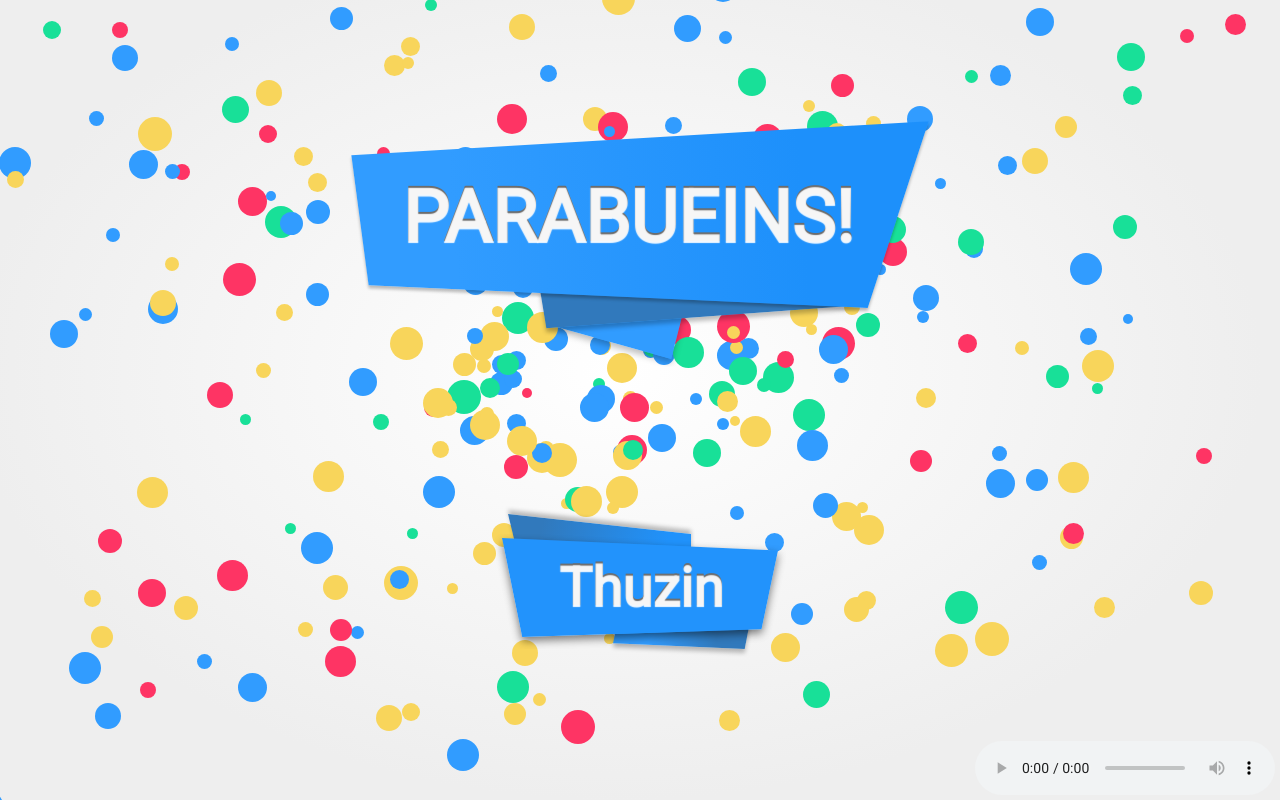
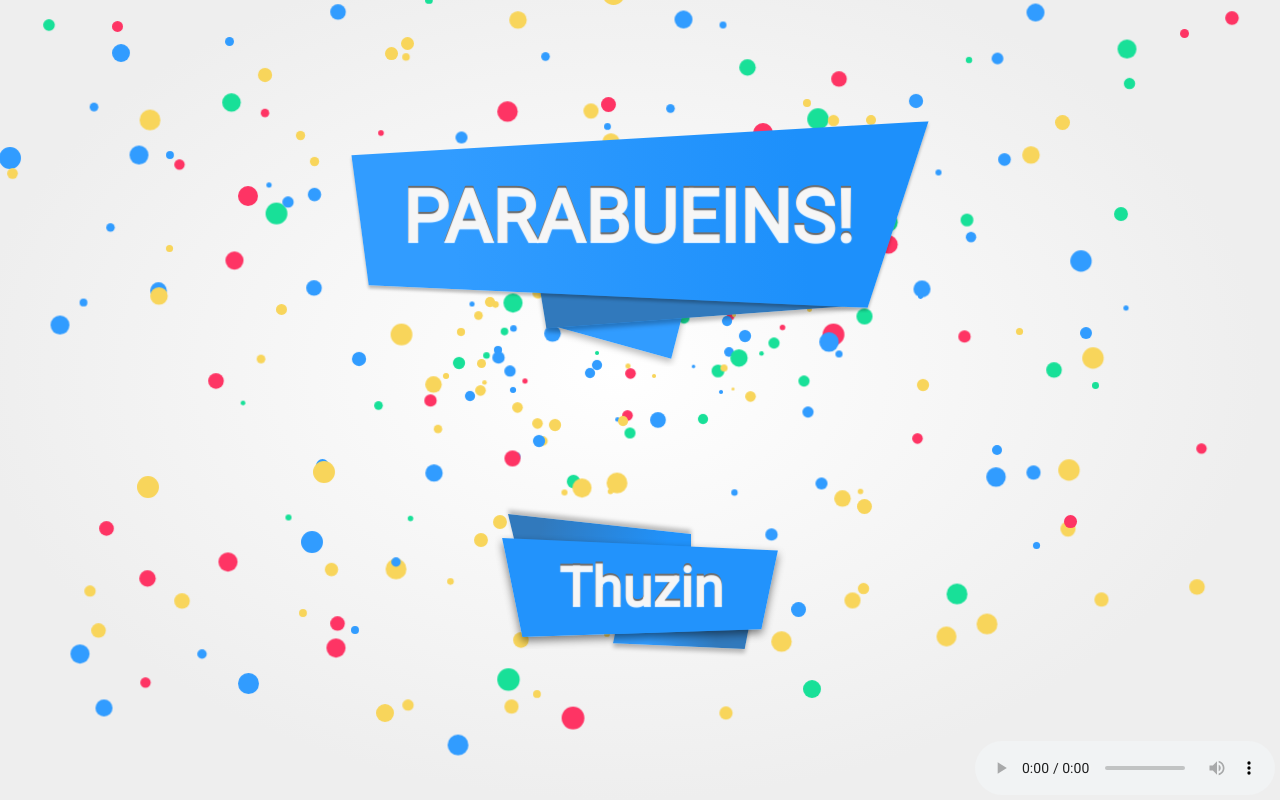
Before and after one commit to DevInt-Community/HappyBirthdayTwentys, an Angular app: page / in a window 1280 px wide. Built offline with nearby package versions, Linux system fonts and the light colour scheme.

Commit message:
refactory in styles

```diff
--- a/src/app/pages/home/confetti/confetti.component.scss
+++ b/src/app/pages/home/confetti/confetti.component.scss
@@ -14,18 +14,20 @@
   }
   39% {
     left: 50vw;
-    top: 40vh;
+    top: 35vh;
     opacity: 0;
+    transform: scale(0.3);
   }
   40% {
     left: 50vw;
-    top: 40vh;
+    top: 35vh;
     opacity: 1;
   }
-  96%{
+  96% {
+    transform: scale(1);
     opacity: 1;
   }
-  100%{
+  100% {
     opacity: 0;
   }
 }
--- a/src/app/pages/home/confetti/confetti.component.ts
+++ b/src/app/pages/home/confetti/confetti.component.ts
@@ -50,7 +50,7 @@ export class ConfettiComponent {
   }
 
   private generateSize(): number {
-    return Math.round(this.getRandomArbitrary(10, 14));
+    return Math.round(this.getRandomArbitrary(6, 12));
   }
 
   private generateSpeed(): number {
--- a/src/app/pages/home/happy-birthday/happy-birthday.component.scss
+++ b/src/app/pages/home/happy-birthday/happy-birthday.component.scss
@@ -4,7 +4,7 @@
   user-select: none;
   z-index: 1000;
 
-  animation: fade-in 2s, move 7s 2s infinite;
+  animation: fade-in 2s, move 3s 2s infinite;
 
   .primary-card-hbd {
     position: relative;
--- a/src/app/pages/home/hbd-name/hbd-name.component.scss
+++ b/src/app/pages/home/hbd-name/hbd-name.component.scss
@@ -4,7 +4,7 @@
   user-select: none;
 
   .primary-hdb-name-card {
-    animation: left-to-center 3s;
+    animation: left-to-center 3s, move 3s 3.3s infinite;;
     position: relative;
     z-index: 1000;
     span {
```
